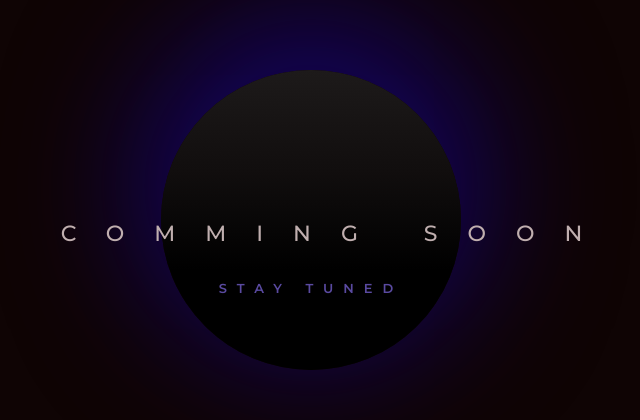
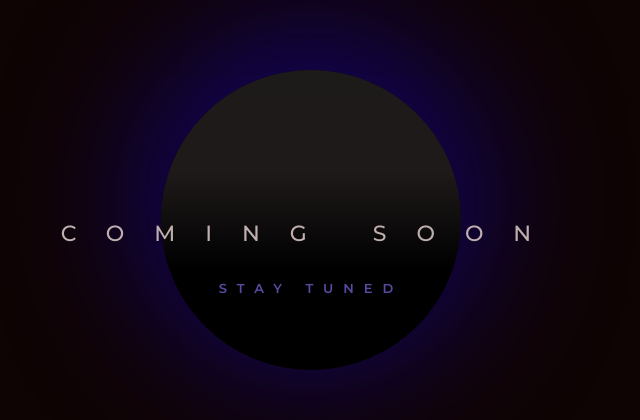
Before and after one commit to tawhidulIKhan/comming-soon, a plain HTML site: page index.html in a window 1280 px wide. Shown: the part 180-600 px from the top of the page, without its empty margins (329-969 px from the left). Drawn offline with Linux system fonts and the light colour scheme.

Commit message:
text position issue fixed

```diff
--- a/css/style.scss
+++ b/css/style.scss
@@ -178,7 +178,7 @@ select {
         position: absolute;
         top: 50%;
         left: 50%;
-        transform: translateX(-46%);
+        transform: translateX(-50%);
         width: 100%;
         text-align: center;
     }
@@ -198,8 +198,8 @@ select {
     &-circle {
         width: 300px;
         height: 300px;
-        background: linear-gradient(rgb(29, 26, 26), rgb(17, 14, 14), #000, #000);
-        box-shadow: 0 -34px 128px 2px #13035a;
+        background: linear-gradient(rgb(29, 26, 26), rgb(31, 26, 26), #000, #000);
+        box-shadow: 0 -20px 128px 2px #13035a;
         border-radius: 300px;
         margin: auto;
         transition: box-shadow 500ms;
@@ -210,7 +210,7 @@ select {
 @keyframes circleAnimation {
     @for $var from 5 to 30 {
         #{$var}% {
-            box-shadow: 0 -34px 128px #{$var + 5}px #13035a;
+            box-shadow: 0 -20px 128px #{$var + 5}px #13035a;
         }
     }
 }
--- a/index.html
+++ b/index.html
@@ -15,7 +15,7 @@
             <div class="comming-soon-circle">
 
             </div>
-            <h1 class="comming-soon-text">Comming Soon</h1>
+            <h1 class="comming-soon-text">Coming Soon</h1>
             <span class="comming-soon-msg">Stay Tuned</span>
         </div>
     </section>
```
Also changed, not shown: css/style.css.
